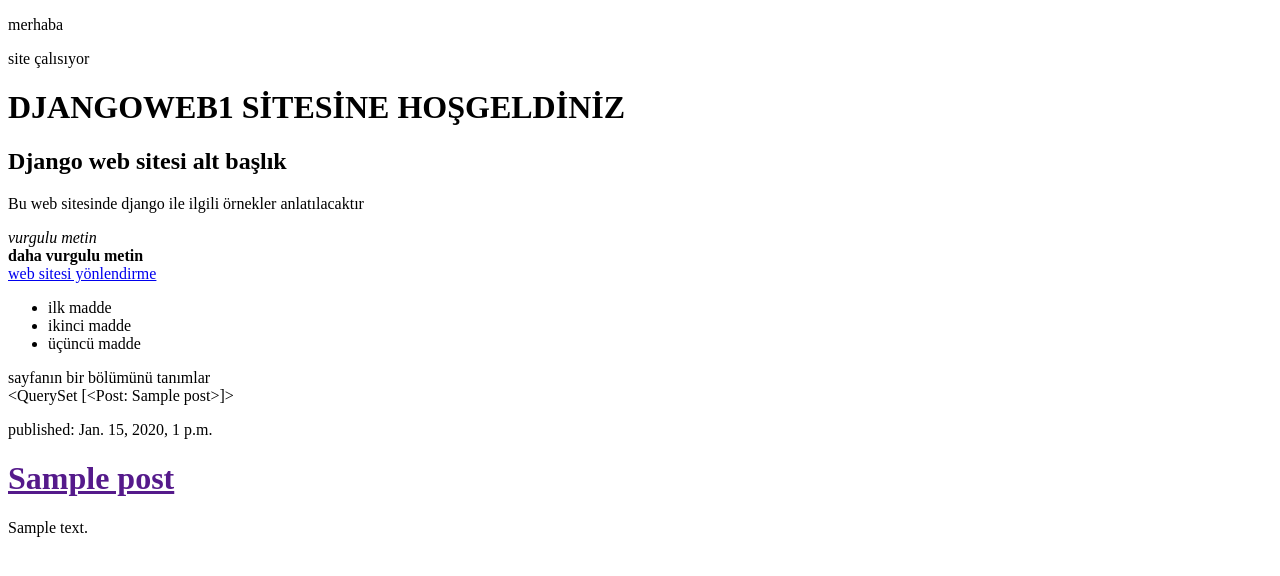
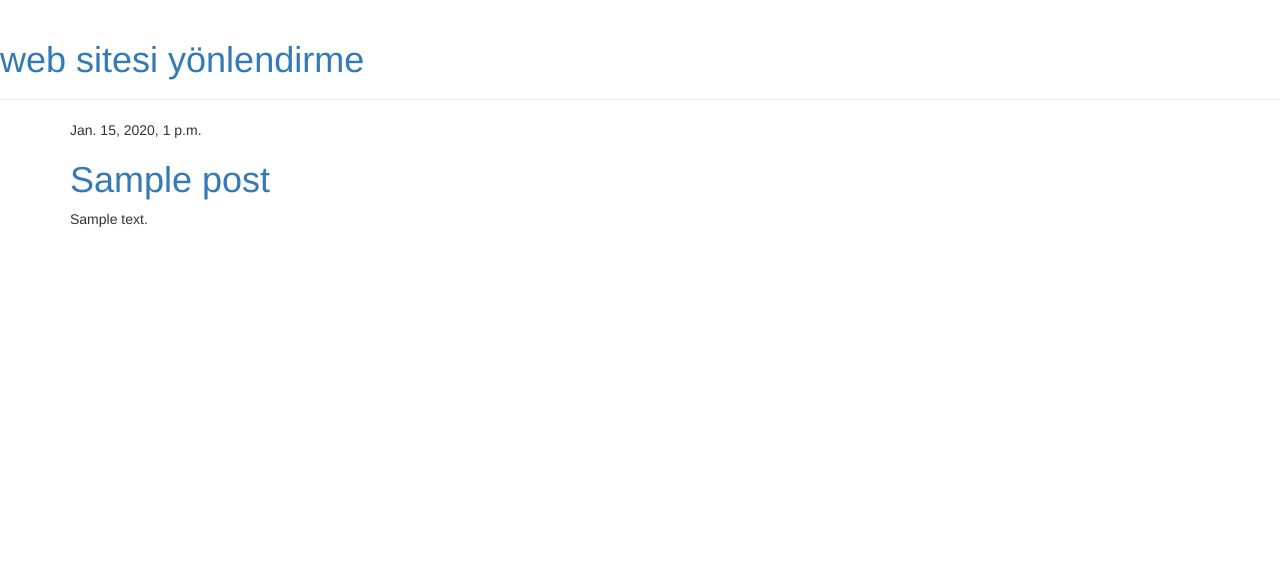
Before and after one commit to kypnrsmt/my-first-blog, a Django app: page / in a window 1280 px wide. Shown: the top 576 px of the page. Run offline with Django 3.2, Linux system fonts and the light colour scheme; tables that the repository leaves empty hold one stand-in row (values such as "Sample post"); some libraries are stand-ins or nearby versions.

Commit message:
Site için CSS ve ayrıntılı blog gönderisi ve şablon eklendi.

```diff
--- /dev/null
+++ b/djangoweb1blog/Templates/djangoweb1blog/base.html
@@ -0,0 +1,36 @@
+{% load static %}
+
+
+<html lang="en">
+<head>
+
+    <title>Djangoweb1blog</title>
+        <link rel="stylesheet" href="//maxcdn.bootstrapcdn.com/bootstrap/3.2.0/css/bootstrap.min.css">
+        <link rel="stylesheet" href="//maxcdn.bootstrapcdn.com/bootstrap/3.2.0/css/bootstrap-theme.min.css">
+        <link rel="stylesheet" href="{% static 'css/blog.css' %}">
+        <link href="//fonts.googleapis.com/css?family=Lobster&subset=latin,latin-ext" rel="stylesheet" type="text/css">
+
+    <meta charset="UTF-8">
+    <title>djangoweb1</title>
+
+
+</head>
+
+<body>
+    <div class="page-header">
+        <h1><a href="https://djangogirls.org">web sitesi yönlendirme</a></h1>
+    </div>
+    <div class="content container">
+        <div class="row">
+            <div class="col-md-8">
+           {% block content %}
+            {% endblock %}
+            </div>
+        </div>
+    </div>
+</body>
+
+
+</body>
+
+</html>
--- a/djangoweb1blog/Templates/djangoweb1blog/post_list.html
+++ b/djangoweb1blog/Templates/djangoweb1blog/post_list.html
@@ -1,36 +1,17 @@
 <!DOCTYPE html>
-<html lang="en">
-<head>
-    <meta charset="UTF-8">
-    <title>djangoweb1</title>
-</head>
-<body>
 
-<p> merhaba</p>
-<P> site çalısıyor </P>
 
-<h1>DJANGOWEB1 SİTESİNE HOŞGELDİNİZ</h1>
-<h2>Django web sitesi alt başlık</h2>
+{% extends 'djangoweb1blog/base.html' %}
 
-<p>Bu web sitesinde django ile ilgili örnekler anlatılacaktır</p>
+{% block content %}
+    {% for post in posts %}
 
-<em>vurgulu metin</em>
-<br>
-<strong>daha vurgulu metin </strong>
-<br>
-
-<a href="https://djangogirls.org">web sitesi yönlendirme</a>
-
-<ul><li>ilk madde</li> <li>ikinci madde</li> <li> üçüncü madde</li></ul>
-<div> sayfanın bir bölümünü tanımlar</div>
-{{ posts }}
-
-{% for post in posts %}
-    <div>
-        <p>published: {{ post.published_date }}</p>
-        <h1><a href="">{{ post.title }}</a></h1>
-        <p>{{ post.text|linebreaksbr }}</p>
-    </div>
-{% endfor %}
-</body>
-</html>
+        <div class="post">
+            <div class="date">
+                {{ post.published_date }}
+            </div>
+            <h1><a href="{% url 'post_detail' pk=post.pk %}">{{ post.title }}</a></h1>
+            <p>{{ post.text|linebreaksbr }}</p>
+        </div>
+    {% endfor %}
+{% endblock %}
--- a/djangoweb1blog/urls.py
+++ b/djangoweb1blog/urls.py
@@ -4,4 +4,5 @@ from . import views
 
 urlpatterns = [
     path('', views.post_list, name='post_list'),
+    path('post/<int:pk>)/', views.post_detail, name='post_detail'),
 ]
--- a/djangoweb1blog/views.py
+++ b/djangoweb1blog/views.py
@@ -1,7 +1,14 @@
 from django.shortcuts import render
 from django.utils import timezone
 from .models import Post
+from django.shortcuts import render, get_object_or_404
+
 
 def post_list(request):
     posts = Post.objects.filter(published_date__lte=timezone.now()).order_by('published_date')
     return render(request, 'djangoweb1blog/post_list.html', {'posts': posts})
+
+
+def post_detail(request, pk):
+    post = get_object_or_404(Post, pk=pk)
+    return render(request, 'djangoweb1blog/post_detail.html', {'post': post})
```
Also changed, not shown: djangoweb1blog/Templates/djangoweb1blog/djangoweb1blog.css (added, +56 -0 lines), djangoweb1blog/Templates/djangoweb1blog/post_detail.html (added, +13 -0 lines).
